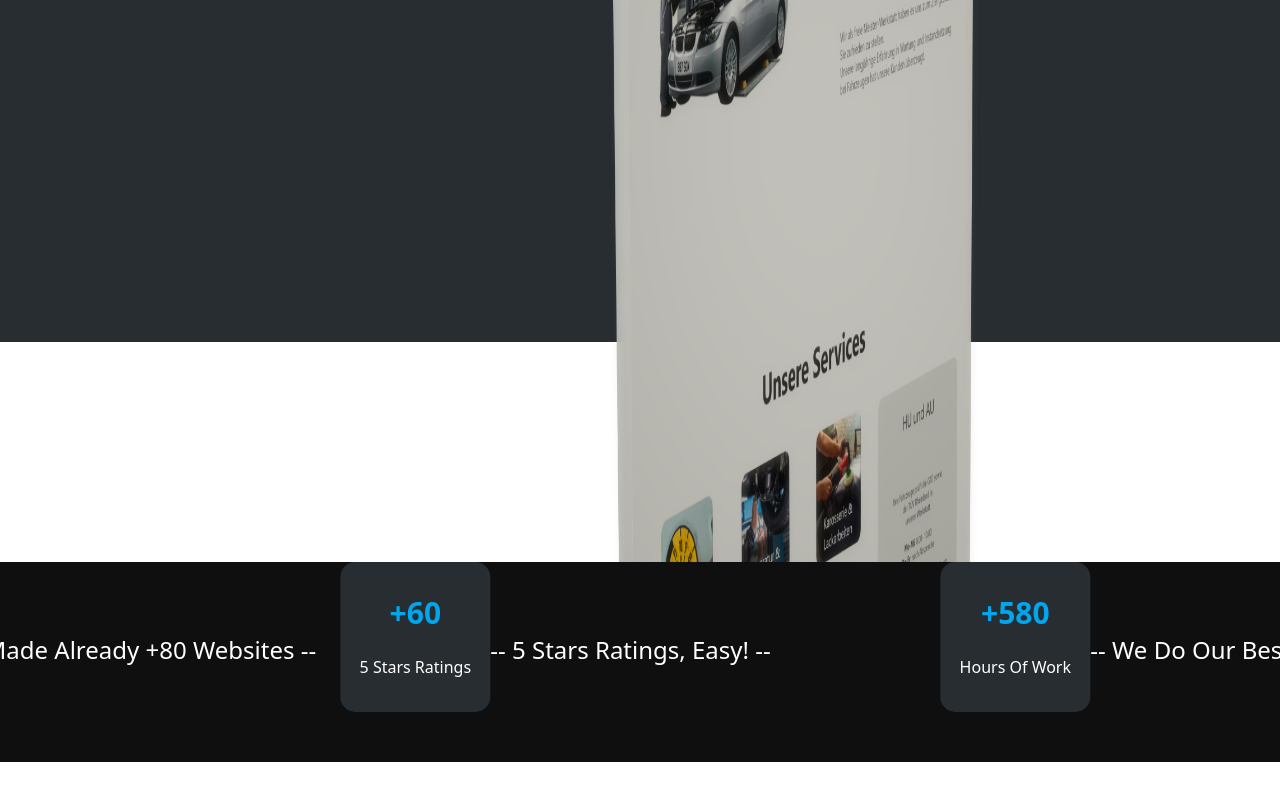
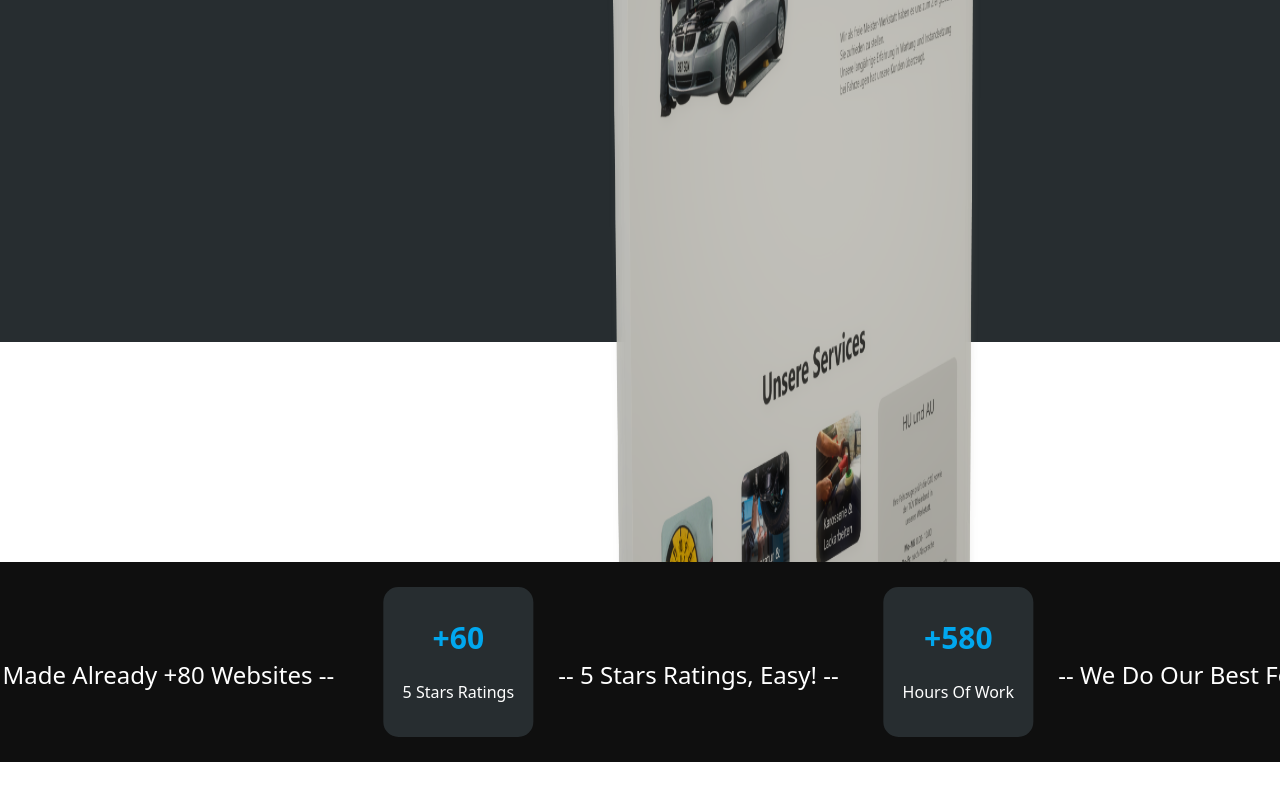
Before and after one commit to Ferbion-lT/V3, a Vue app: page / in a window 1280 px wide. Shown: the part 458-1258 px from the top of the page. Built offline with nearby package versions, Linux system fonts and the light colour scheme.

Commit message:
feat: added the sideshow carousel

```diff
--- a/src/components/Sidebar.vue
+++ b/src/components/Sidebar.vue
@@ -3,29 +3,37 @@
 	<div class="slider">
 		<div class="slide-track">
 			<div class="slide">
-				<img src="img/Spiderman.png" />
-			</div>
-
-			<div class="slide">
-				<img src="img/Spiderman.png" />
+				<div class="bg-[#272d30] h-[150px] w-[150px] flex justify-center items-center flex-col rounded-[15px]">
+					<span class="text-[#01a7ee] text-3xl font-bold">+80</span><br>
+					<span class="text-white">Websites</span>
+				</div>
 			</div>
 			<div class="slide">
-				<img src="img/Black-Adam.png" />
+				<div class="h-[175px] w-[450px] flex items-center">
+					<span class="text-2xl">-- We've Made Already +80 Websites --</span>
+				</div>
 			</div>
 			<div class="slide">
-				<img src="img/Iron-Man.png" />
+				<div class="bg-[#272d30] h-[150px] w-[150px] flex justify-center items-center flex-col rounded-[15px]">
+					<span class="text-[#01a7ee] text-3xl font-bold">+60</span><br>
+					<span class="text-white">5 Stars Ratings</span>
+				</div>
 			</div>
 			<div class="slide">
-				<img src="img/SuperMan.png" />
+				<div class="h-[175px] w-[300px] flex items-center">
+					<span class="text-2xl">-- 5 Stars Ratings, Easy! --</span>
+				</div>
 			</div>
 			<div class="slide">
-				<img src="img/Captain-America.png" />
+				<div class="bg-[#272d30] h-[150px] w-[150px] flex justify-center items-center flex-col rounded-[15px]">
+					<span class="text-[#01a7ee] text-3xl font-bold">+580</span><br>
+					<span class="text-white">Hours Of Work</span>
+				</div>
 			</div>
 			<div class="slide">
-				<img src="img/Black-Panther.png" />
-			</div>
-			<div class="slide">
-				<img src="img/Aquaman.png" />
+				<div class="h-[175px] w-[475px] flex items-center">
+					<span class="text-2xl">-- We Do Our Best For Happy Customers --</span>
+				</div>
 			</div>
 			<div class="slide">
 				<div class="bg-[#272d30] h-[150px] w-[150px] flex justify-center items-center flex-col rounded-[15px]">
@@ -45,7 +53,7 @@
 				</div>
 			</div>
 			<div class="slide">
-				<div class="h-[175px] w-[450px] flex items-center">
+				<div class="h-[175px] w-[300px] flex items-center">
 					<span class="text-2xl">-- 5 Stars Ratings, Easy! --</span>
 				</div>
 			</div>
@@ -64,9 +72,7 @@
 	</div>
 </div>
 </template>
-
 <style>
-
 .wrapper {
 	display: flex;
 	align-items: center;
@@ -76,6 +82,7 @@
 
 .slider {
 	height: 200px;
+	padding-top: 25px;
 	margin: auto;
 	overflow: hidden;
 	position: relative;
@@ -89,19 +96,12 @@
 	-webkit-animation: scroll 30s linear infinite;
 	animation: scroll 30s linear infinite;
 	display: flex;
-	width: calc(250px * 14);
+	width: calc(250px * 6);
 }
 
 .slider .slide {
 	height: 100px;
-
-}
-
-.slider .slide img {
-    width: 80%;
-	height: 150px;
-	border-radius: 10px;
-	border: 2px solid #bbbbbb;
+	padding-left: 25px;
 }
 
 @-webkit-keyframes scroll {
```
